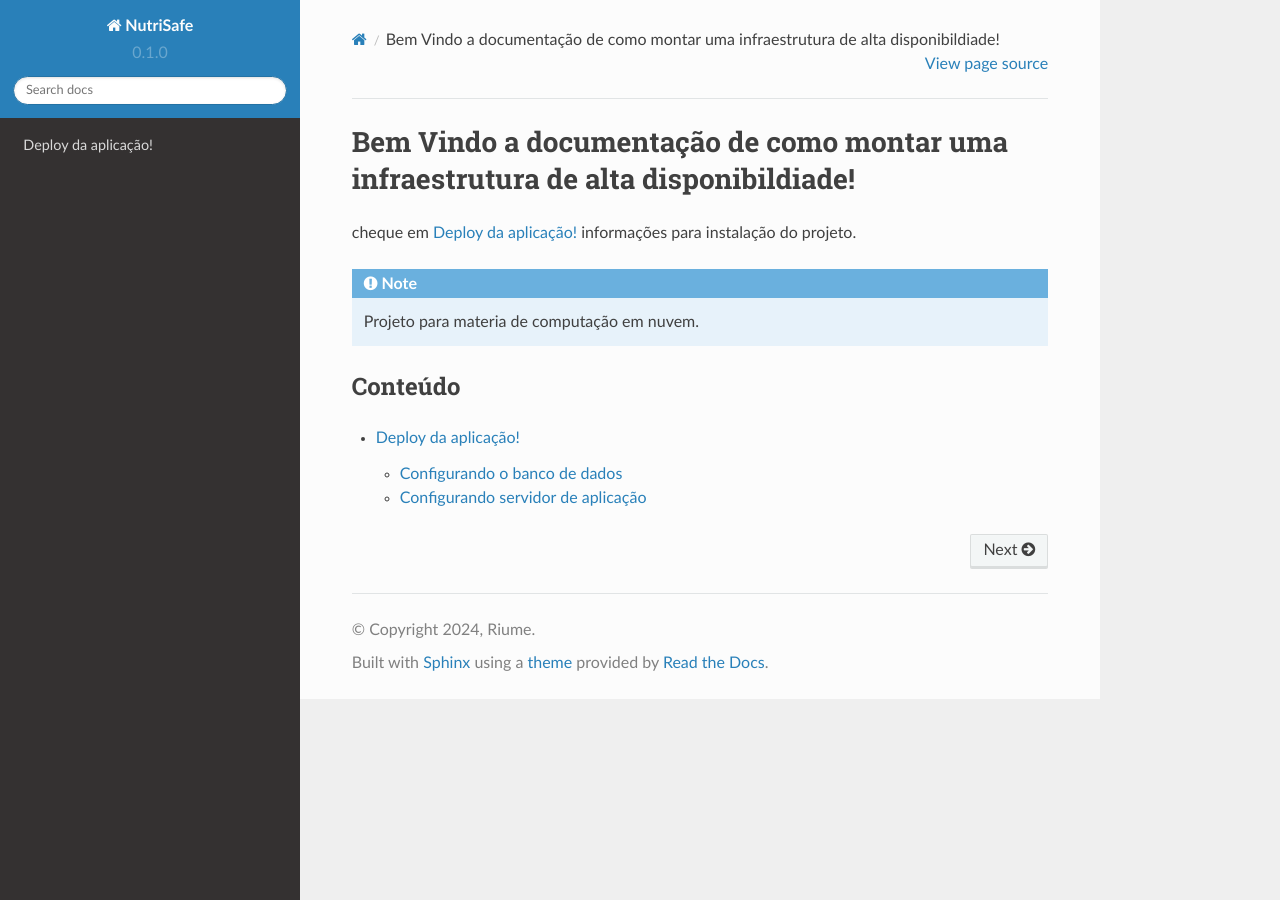
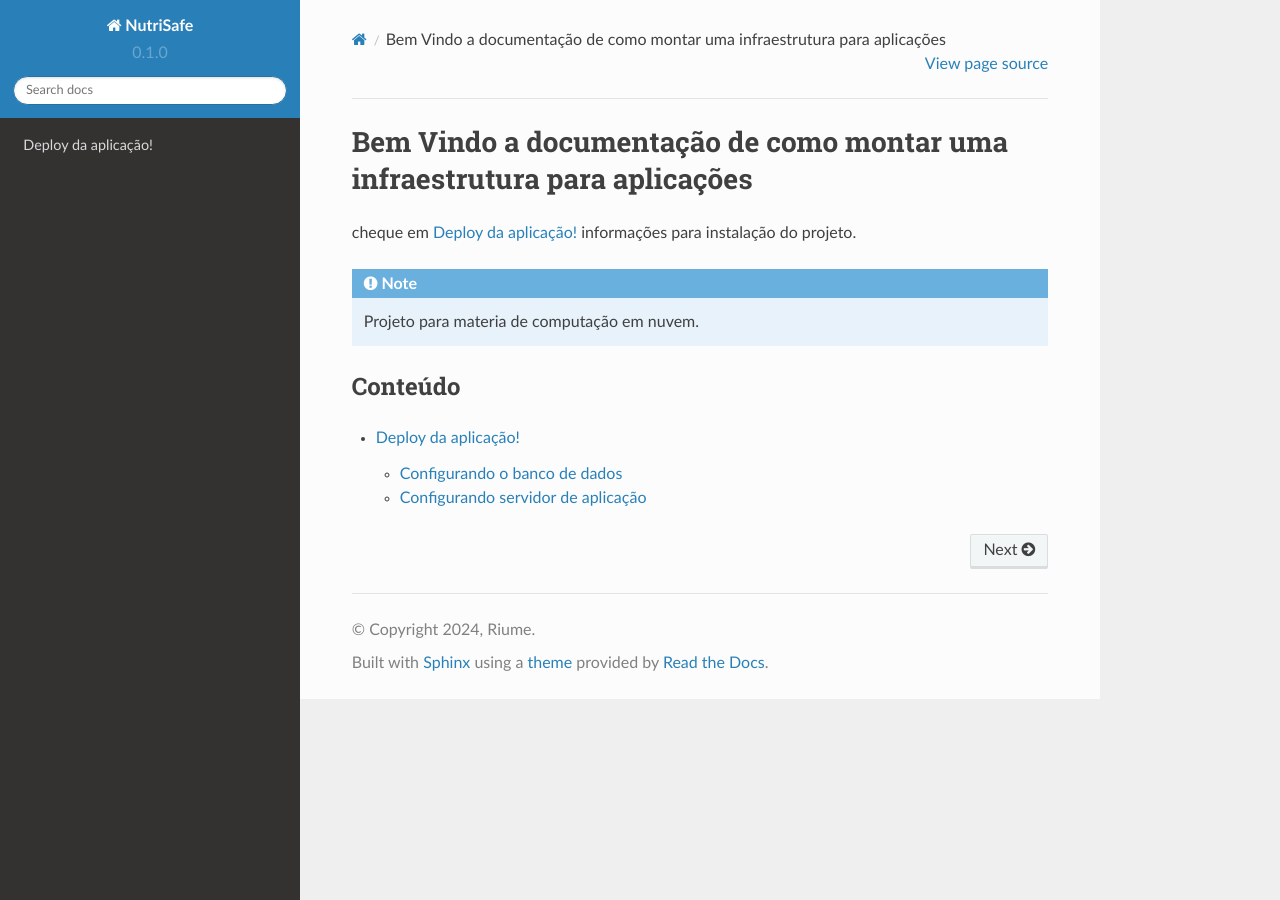
Before and after one commit to RiumeCarlosA/NutriSafe, a Sphinx documentation site: the page built from docs/source/index.rst, in a window 1280 px wide. Built offline with Sphinx 7.4.7 and the Read the Docs theme 2.0.0, drawn with Linux system fonts in a browser that asks for light colours.

Commit message:
Update index.rst

```diff
--- a/docs/source/index.rst
+++ b/docs/source/index.rst
@@ -1,4 +1,4 @@
-Bem Vindo a documentação de como montar uma infraestrutura de alta disponibildiade!
+Bem Vindo a documentação de como montar uma infraestrutura para aplicações
 ===================================
 
 cheque em :doc:`usage` informações para instalação do projeto.
```
